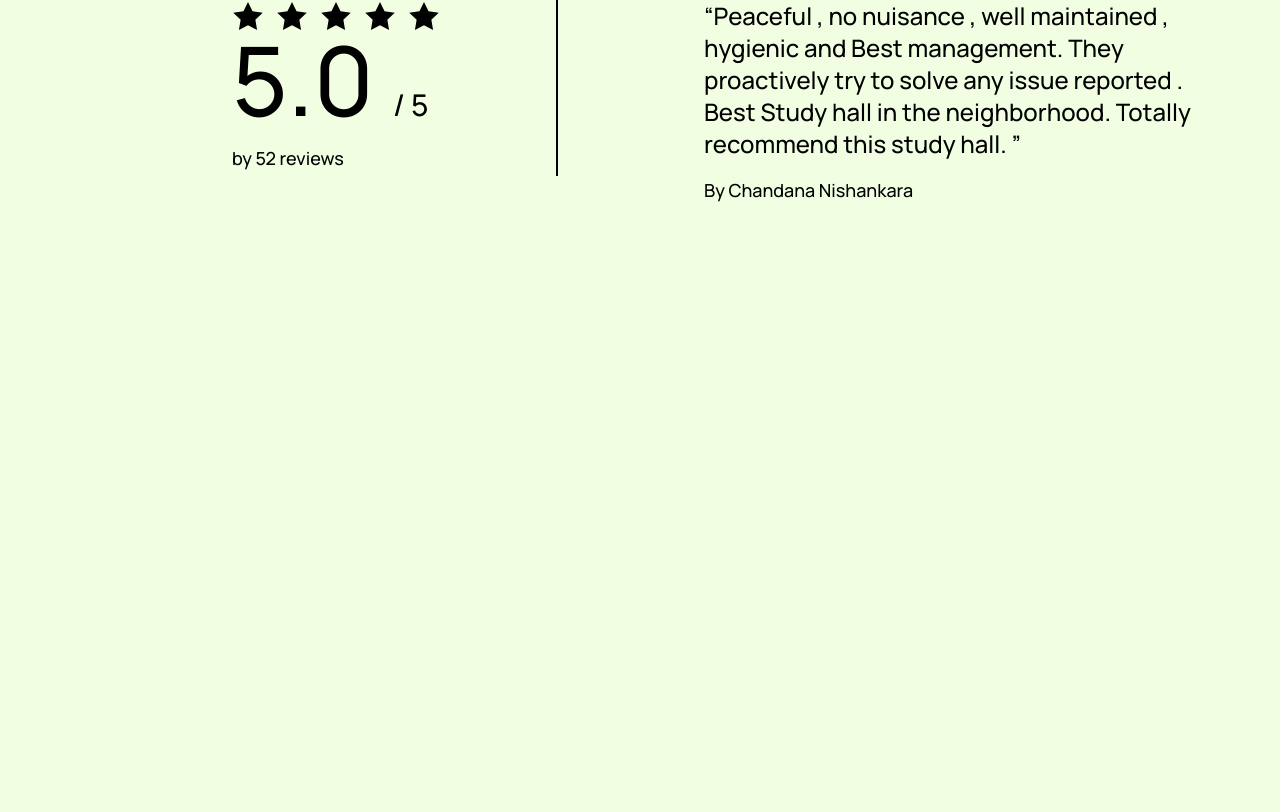
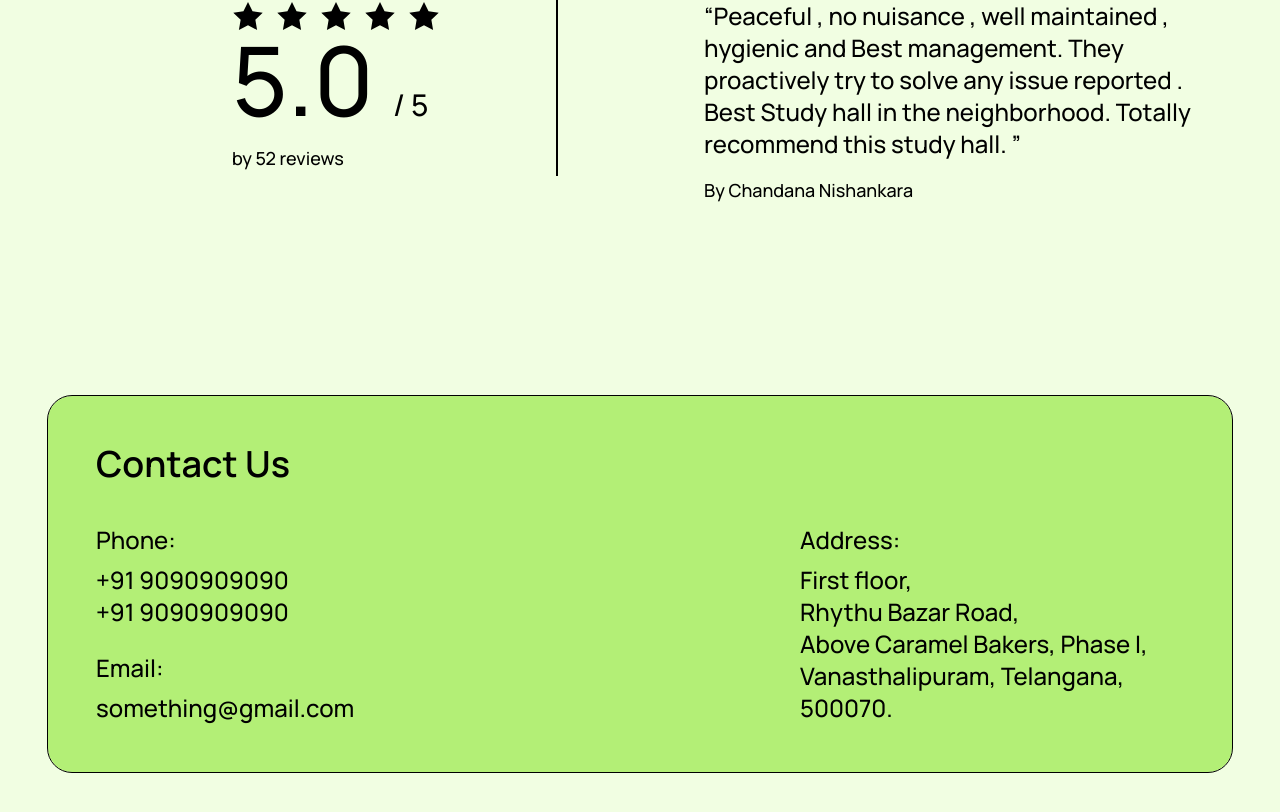
Before and after one commit to RadioRambo/studyhall, a SvelteKit app: page / in a window 1280 px wide. Shown: the part 3358-4170 px from the top of the page. Before the commit the page ends 3562 px from the top, so only its background shows below. Built offline with nearby package versions, Linux system fonts and the light colour scheme.

Commit message:
Add footer section

```diff
--- a/src/routes/+page.svelte
+++ b/src/routes/+page.svelte
@@ -1,6 +1,7 @@
 <script>
 	import BottomNavBar from './BottomNavBar.svelte';
 	import FeaturesSection from './FeaturesSection.svelte';
+	import Footer from './Footer.svelte';
 	import HeroSection from './HeroSection.svelte';
 	import LayoutSection from './LayoutSection.svelte';
 	import RatingReviewSection from './RatingReviewSection.svelte';
@@ -9,7 +10,8 @@
 
 <TopNavBar />
 <BottomNavBar />
-<HeroSection/>
-<FeaturesSection/>
-<LayoutSection/>
-<RatingReviewSection/>
+<HeroSection />
+<FeaturesSection />
+<LayoutSection />
+<RatingReviewSection />
+<Footer />
--- /dev/null
+++ b/src/routes/Footer.svelte
@@ -0,0 +1,24 @@
+<div
+	class="mx-2 md:mx-6 mt-48 mb-20 bg-primarylight px-8 py-16 md:p-12 rounded-3xl outline outline-1 outline-outlinelight"
+>
+	<div class="text-4xl font-semibold mb-10">Contact Us</div>
+	<div class="flex flex-col gap-4 md:flex-row justify-between">
+		<div>
+			<div class="">
+				<div class="mb-2">Phone:</div>
+				+91 9090909090<br /> +91 9090909090
+			</div>
+
+			<div class="mt-6">
+				<div class="mb-2">Email:</div>
+				something@gmail.com
+			</div>
+		</div>
+
+		<div class="max-w-sm mt-6 md:mt-0">
+			<div class="mb-2">Address:</div>
+			First floor,<br />Rhythu Bazar Road,<br /> Above Caramel Bakers, Phase I, Vanasthalipuram, Telangana,
+			500070.
+		</div>
+	</div>
+</div>
```
